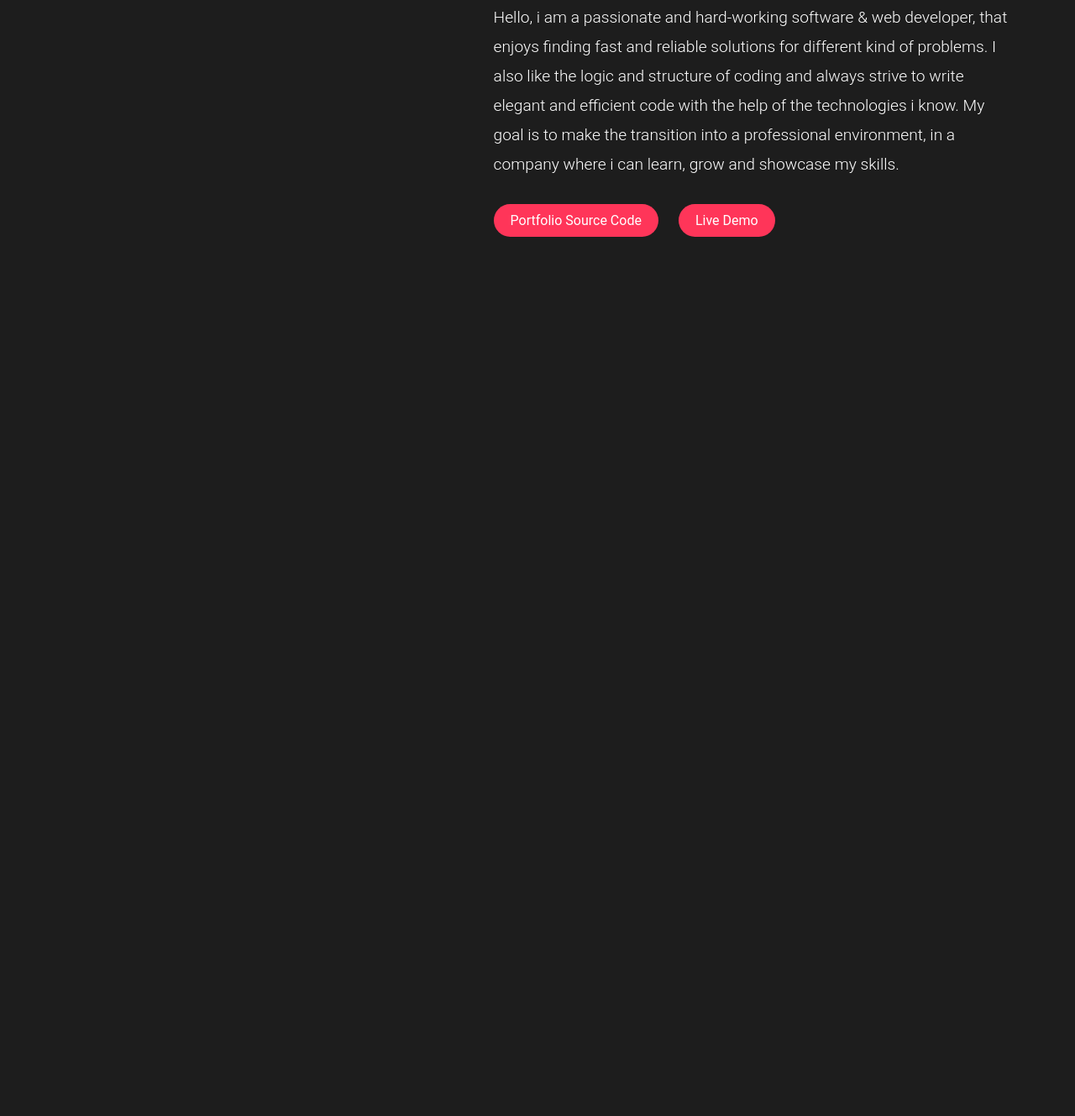
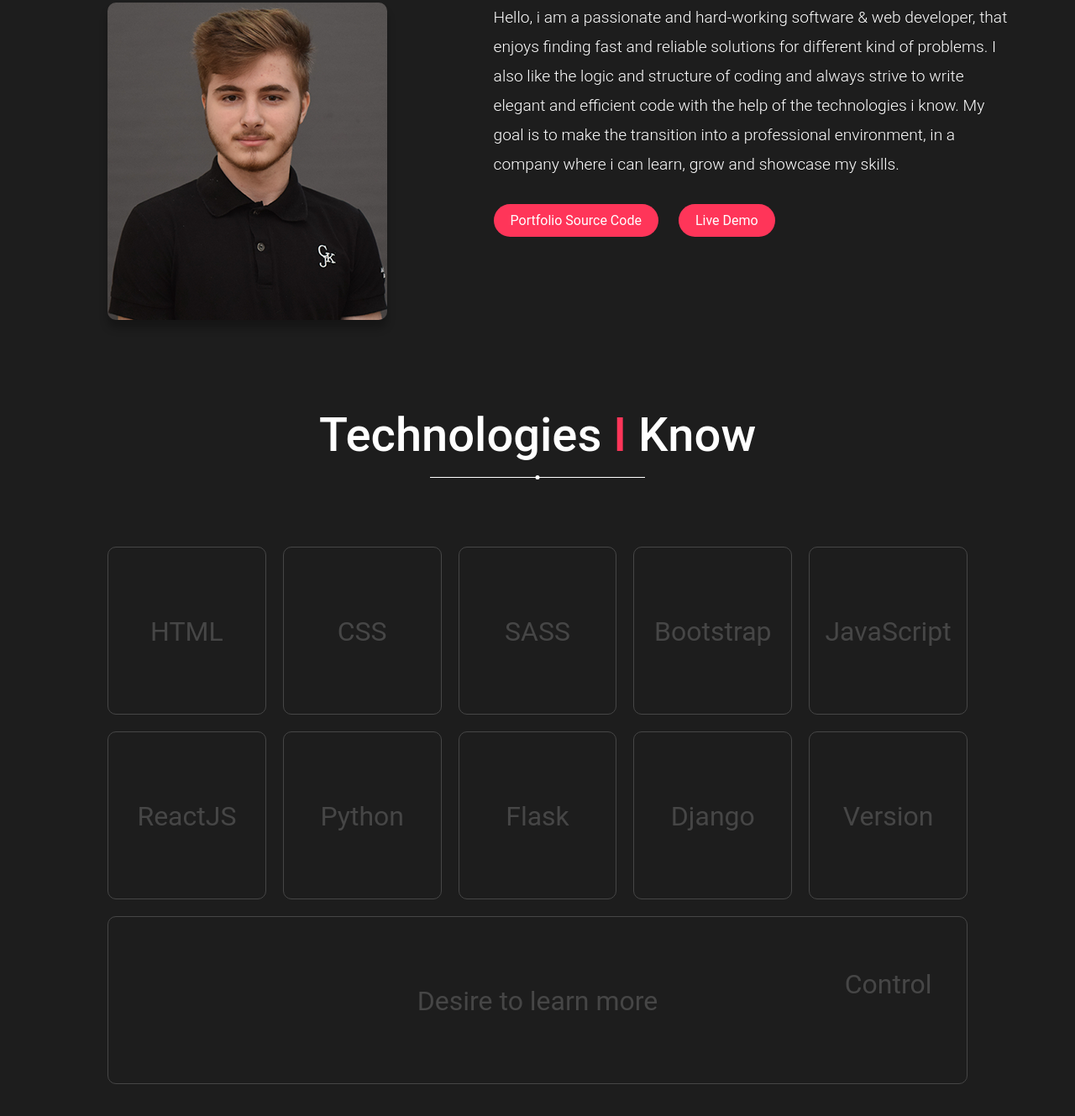
Before and after one commit to softwebdev05/portfolio-website, a website: page index.html in a window 1280 px wide. Shown: the part 1063-2392 px from the top of the page at 84% size. Before the commit the page ends 1485 px from the top, so only its background shows below. Drawn offline with Linux system fonts and the light colour scheme.

Commit message:
created skills section

```diff
--- a/app.js
+++ b/app.js
@@ -7,3 +7,23 @@ setTimeout(() => {
     carousels[0].classList.add('active');
     setIntervalForSlider();
 }, 3500);
+
+//toggle button
+const toggleBtn = document.querySelector('.toggle-btn');
+const linkContainer = document.querySelector('.links-container');
+
+toggleBtn.addEventListener('click', () => {
+    toggleBtn.classList.toggle('active');
+    linkContainer.classList.toggle('show');
+})
+
+// links
+
+const links = document.querySelectorAll('.link');
+
+links.forEach(link => {
+    link.addEventListener('click', () => {
+        links.forEach(ele => ele.classList.remove('active'));
+        link.classList.add('active');
+    })
+})
--- a/index.html
+++ b/index.html
@@ -62,6 +62,57 @@
       </div>
   </div>
 
+  <!-- skills section -->
+  <h2 class="heading">Technologies <span class="highlight">i </span>know</h2>
+    <div id="skills-section" class="separator"></div>
+      <div class="skill-container">
+      <a href="https://developer.mozilla.org/en-US/docs/Web/HTML" target="_blank">
+        <div class="skill-card" style="--bg: #f06529">
+          <p class="skill">HTML</p>
+      </div></a>
+      <a href="https://developer.mozilla.org/en-US/docs/Web/CSS" target="_blank">
+        <div class="skill-card" style="--bg: #379ad6">
+          <p class="skill">CSS</p>
+      </div></a>
+      <a href="https://sass-lang.com/guide" target="_blank">
+        <div class="skill-card" style="--bg: #cc6699" >
+          <p class="skill">SASS</p>
+      </div></a>
+      <a href="https://getbootstrap.com/" target="_blank">
+        <div class="skill-card" style="--bg: #563d7c">
+          <p class="skill">Bootstrap</p>
+      </div></a>
+      <a href="https://developer.mozilla.org/en-US/docs/Web/JavaScript" target="_blank">
+        <div class="skill-card" style="--bg: #f7df1e">
+          <p class="skill">JavaScript</p>
+      </div></a>
+      <a href="https://reactjs.org/" target="_blank">
+        <div class="skill-card" style="--bg: #5ed9fb" >
+          <p class="skill">ReactJS</p>
+      </div></a>
+      <a href="https://www.python.org/" target="_blank">
+        <div class="skill-card" style="--bg: #ffd43b">
+            <p class="skill">Python</p>
+        </div></a>
+        <a href="https://flask.palletsprojects.com/en/2.1.x/" target="_blank">
+          <div class="skill-card" style="--bg: #000000">
+            <p class="skill">Flask</p>
+          </div></a>
+          <a href="https://www.djangoproject.com/" target="_blank">
+            <div class="skill-card" style="--bg: #092e20">
+                <p class="skill">Django</p>
+            </div></a>
+      <a href="https://git-scm.com/" target="_blank">
+        <div class="skill-card" style="--bg: #f1502f">
+            <p class="skill">Version Control</p>
+          </div></a>
+        <div class="skill-card large" style="--bg: #333">
+            <p class="skill">Desire to learn more</p>
+      </div>
+    </div>
+</section>
+
+
   <script src="app.js"></script>
 
 </body>
--- a/style.css
+++ b/style.css
@@ -354,3 +354,41 @@ a {
   line-height: 35px;
   margin-bottom: 40px;
 }
+
+/* skills section */
+
+.skill-container{
+  position: relative;
+  margin-top: 100px;
+  display: grid;
+  grid-template-columns: repeat(5, 1fr);
+  grid-gap: 20px;
+}
+
+.skill-card{
+  height: 200px;
+  border-radius: 10px;
+  border: 1px solid #464646;
+  text-align: center;
+  position: relative;
+  cursor: pointer;
+  transition: .5s;
+}
+
+.skill{
+  font-size: 2rem;
+  color: #464646;
+  line-height: 200px;
+}
+
+.skill-card:hover{
+  background: var(--bg);
+}
+
+.skill-card:hover .skill{
+  color: #fff;
+}
+
+.skill-card.large{
+  grid-column: 5 span;
+}
```
Also changed, not shown: img/img1.png (added), img/img2.png (added).
